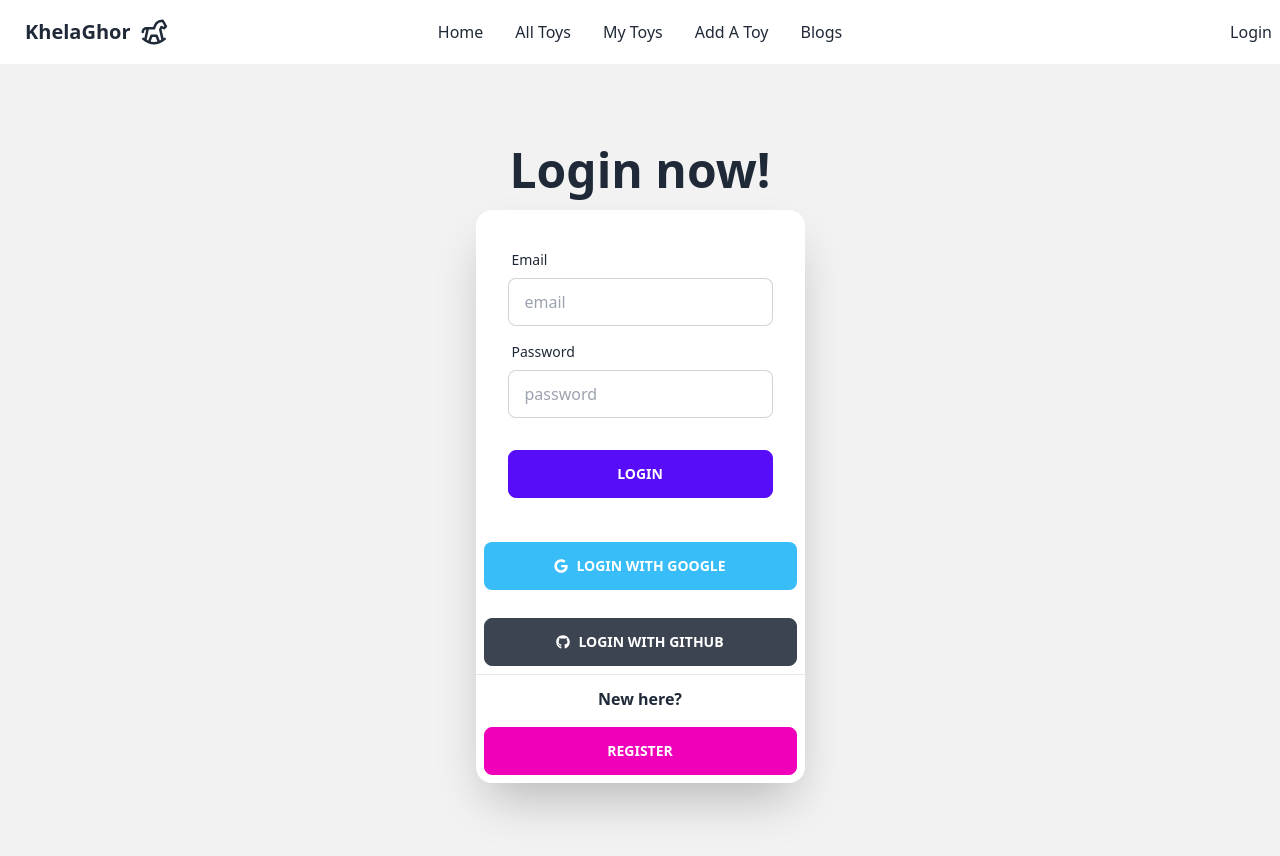
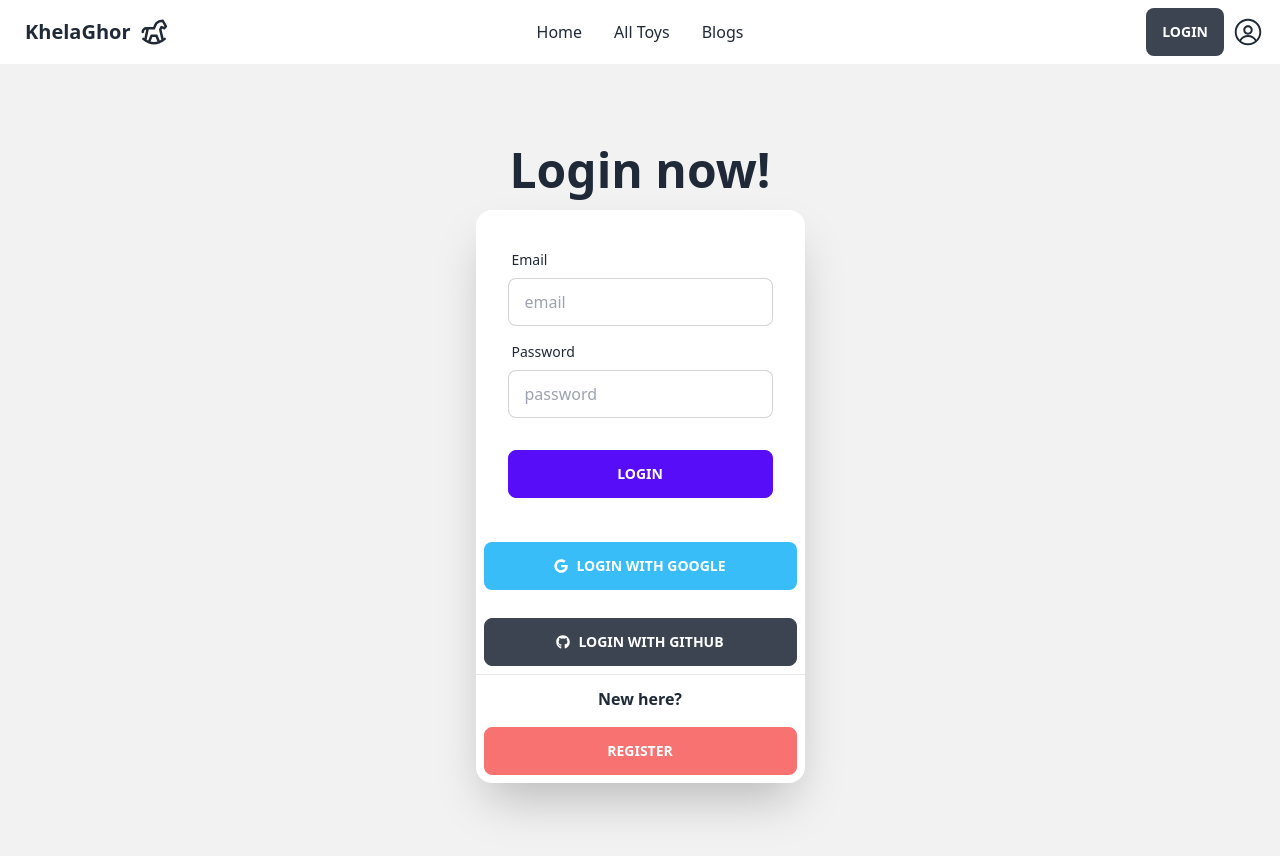
Before and after one commit to MdZisan/khelaghor-client, a React (Vite) app: page /login in a window 1280 px wide. Shown: the top 856 px of the page. Built offline with nearby package versions, Linux system fonts and the light colour scheme; no server answers.

Commit message:
banner added

```diff
--- /dev/null
+++ b/src/Components/Blogs/Blogs.jsx
@@ -0,0 +1,11 @@
+import React from 'react';
+
+const Blogs = () => {
+    return (
+        <div>
+           <h1>BLOG COMMING SOON</h1>
+        </div>
+    );
+};
+
+export default Blogs;
--- /dev/null
+++ b/src/Components/Home/Banner/Banner.jsx
@@ -0,0 +1,30 @@
+import React from 'react';
+import LazyLoad from 'react-lazy-load';
+import { Link } from 'react-router-dom';
+
+const Banner = () => {
+    return (
+        <>
+            <div className="hero min-h-screen bg-base-100">
+  <div className="hero-content flex-col lg:flex-row justify-center ">
+   <div className=''>
+   <LazyLoad>
+   <img src="https://images.unsplash.com/photo-1596068587619-e4b11c7a3488?ixlib=rb-4.0.3&ixid=M3wxMjA3fDB8MHxwaG90by1wYWdlfHx8fGVufDB8fHx8fA%3D%3D&auto=format&fit=crop&w=387&q=80" className="max-w-sm rounded-lg shadow-2xl w-full md:w-auto "  />
+   </LazyLoad>
+   </div>
+    <div className='md:ml-14'>
+      <h1 className="text-5xl font-bold uppercase">The ultimate destination for kids toys and games.</h1>
+      <p className="py-6 mr-10 font-semibold"> BUY - SELL - SPREAD HAPPINESS </p>
+      <Link to={'/login'}>
+
+
+      <button className="btn ">SPREAD HAPPINESS</button>
+      </Link>
+    </div>
+  </div>
+</div>
+        </>
+    );
+};
+
+export default Banner;
--- a/src/Components/Home/Home/Home.jsx
+++ b/src/Components/Home/Home/Home.jsx
@@ -1,11 +1,12 @@
 import React from 'react';
 import Header from '../../SharedPages/Header/Header';
 import { Outlet } from 'react-router-dom';
+import Banner from '../Banner/Banner';
 
 const Home = () => {
     return (
         <>
-
+           <Banner></Banner>
         </>
     );
 };
--- a/src/Components/Login/Login.jsx
+++ b/src/Components/Login/Login.jsx
@@ -99,7 +99,7 @@ const handleLogin =(event)=>{
           <hr />
           <div className="form-control mt-3">
             <h2 className='text-center font-bold mb-2'>New here?</h2>
-          <button className="btn btn-secondary m-2" ><Link to='/register'>Register</Link></button>
+          <button className="btn btn-error text-white hover:bg-red-600 m-2" ><Link to='/register'>Register</Link></button>
         </div>
           </div>
         </div>
--- a/src/Components/SharedPages/Header/Header.jsx
+++ b/src/Components/SharedPages/Header/Header.jsx
@@ -1,7 +1,18 @@
-import React from 'react';
+import React, { useContext } from 'react';
 import { Link } from 'react-router-dom';
 import { TbHorseToy } from 'react-icons/tb';
+import { RxAvatar } from 'react-icons/rx';
+import { AuthContext } from '../../AuthProvider/AuthProvider';
+import LazyLoad from 'react-lazy-load';
+
 const Header = () => {
+  const {logout,user}= useContext(AuthContext);
+  const handleLogOut = ()=>{
+    logout()
+
+
+  }
+
     return (
         <>
            <div className="navbar bg-base-100">
@@ -13,9 +24,12 @@ const Header = () => {
       <ul tabIndex={0} className="menu menu-compact dropdown-content mt-3 p-2 shadow bg-base-100 rounded-box w-52">
       <li><Link to='/'>Home</Link></li>
       <li><Link to='/'>All Toys</Link></li>
-      <li><Link to='/'>My Toys</Link></li>
-      <li><Link to='/'>Add A Toy</Link></li>
-      <li><Link to='/'>Blogs</Link></li>
+     { user &&
+       <><li><Link to='/'>My Toys</Link></li>
+       <li><Link to='/'>Add A Toy</Link></li>
+       </>
+     }
+      <li><Link to='/blogs'>Blogs</Link></li>
       </ul>
     </div>
    <Link to='/' className="btn btn-ghost normal-case text-xl">KhelaGhor
@@ -26,14 +40,47 @@ const Header = () => {
     <ul className="menu menu-horizontal px-1">
       <li><Link to='/'>Home</Link></li>
       <li><Link to='/'>All Toys</Link></li>
-      <li><Link to='/'>My Toys</Link></li>
-      <li><Link to='/'>Add A Toy</Link></li>
-      <li><Link to='/'>Blogs</Link></li>
+      { user &&
+       <><li><Link to='/'>My Toys</Link></li>
+       <li><Link to='/'>Add A Toy</Link></li>
+       </>
+     }
+      <li><Link to='/blogs'>Blogs</Link></li>
 
     </ul>
   </div>
   <div className="navbar-end">
-    <Link to={'/login'}>Login</Link>
+  {user ? <a className='btn hidden md:block pt-4 mx-2  border-none  text-white'><button className=' ' onClick={handleLogOut}>Logout</button></a> : <Link to='/login' className='btn   border-none'>Login</Link>}
+       {user&& <p className='hidden md:block'>{user.email}</p>}
+  <div className="dropdown dropdown-end">
+      <label tabIndex={0} className="btn btn-ghost btn-circle avatar">
+       {/* { user || <div className="rounded-full">
+          <div className='text-3xl'><RxAvatar/></div>
+        </div>} */}
+       { user?.photoURL ? <div className="avatar"  title={user.displayName}>
+  <div className="w-10 rounded-full" title={user.displayName} >
+    <LazyLoad>
+
+    <img src={user.photoURL} title={user.displayName}/>
+    </LazyLoad>
+  </div>
+</div> : <div className="rounded-full">
+          <div className='text-3xl'><RxAvatar/></div>
+        </div>}
+      </label>
+      <ul tabIndex={0} className="mt-3 p-2 shadow menu menu-compact dropdown-content bg-base-100 rounded-box w-52">
+      <li>{user&& <p className='text-lg'> Name: {user.displayName}</p>}</li>
+          <li><small>{user&& <p className='md:hidden'>{user.email}</p>}</small></li>
+        <li>
+           {/* <button onClick={handleLogOut}>Logout</button>  */}
+        {user ? <p  className=''><button onClick={handleLogOut}>Logout</button></p> : <Link to='/login'>Login</Link>}
+
+
+         </li>
+
+      </ul>
+    </div>
+
   </div>
 </div>
         </>
--- a/src/Routes/Routes.jsx
+++ b/src/Routes/Routes.jsx
@@ -3,6 +3,7 @@ import Home from "../Components/Home/Home/Home";
 import MainLayout from "../Layouts/MainLayout";
 import Login from "../Components/Login/Login";
 import Register from "../Components/Register/Register";
+import Blogs from "../Components/Blogs/Blogs";
 
 
 const Routes = createBrowserRouter([
@@ -19,6 +20,10 @@ const Routes = createBrowserRouter([
             },{
                 path:'register',
                 element:<Register></Register>
+            },
+            {
+                path:'blogs',
+                element:<Blogs></Blogs>
             }
 
         ]
```
